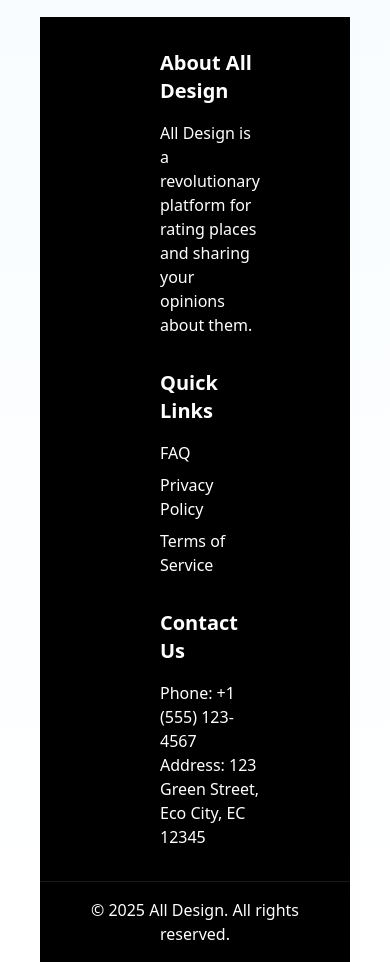
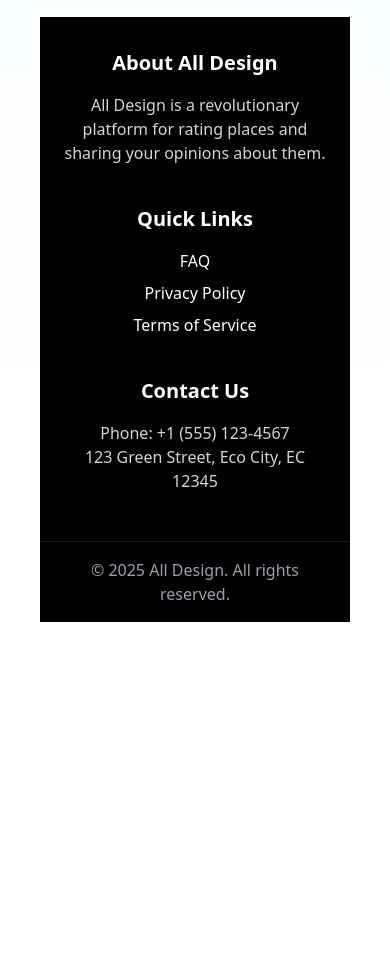
Before and after one commit to yassir5236/allDesign, an Angular app: page / in a window 390 px wide. Shown: the part 1500-2462 px from the top of the page. After the commit the page ends 2122 px from the top, so only its background shows below. Built offline with nearby package versions, Linux system fonts and the light colour scheme.

Commit message:
make the footer responsive

```diff
--- a/src/app/services/services.component.html
+++ b/src/app/services/services.component.html
@@ -1,6 +1,6 @@
 <!-- Hero Section -->
-<div class="relative bg-primary rounded-2xl overflow-hidden">
-  <div class="absolute inset-0">
+<div class="relative bg-primary rounded-2xl  px-20 overflow-hidden   w-[90%] h-96 mx-auto">
+  <div class="absolute inset-0 ">
     <img
       class="w-full h-full object-cover"
       src="https://images.pexels.com/photos/1643383/pexels-photo-1643383.jpeg"
--- a/src/app/shared/footer/footer.component.html
+++ b/src/app/shared/footer/footer.component.html
@@ -1,31 +1,45 @@
-<footer class="bg-black text-white mt-10 min-h-[300px] flex flex-col ">
-  <div class="container mx-auto px-10 py-8 flex-grow">
-      <div class="grid md:grid-cols-3 gap-8  px-20">
-          <div class="flex flex-col ">
+<footer class="bg-black text-white mt-10 min-h-[300px] flex flex-col">
+    <div class="container mx-auto px-6 md:px-10 py-8 flex-grow">
+      <div class="grid grid-cols-1 md:grid-cols-3 gap-10 md:gap-16 text-center md:text-left">
+
+        <!-- About Section -->
+        <div class="flex flex-col items-center md:items-start">
           <h4 class="text-xl font-semibold mb-4">About All Design</h4>
-              <p class="max-w-xs">
-                  All Design is a revolutionary platform for rating places and sharing your
-                  opinions about them.
+          <p class="max-w-sm text-gray-300">
+            All Design is a revolutionary platform for rating places and sharing your opinions about them.
           </p>
         </div>
-          <div class="flex flex-col">
+
+        <!-- Quick Links -->
+        <div class="flex flex-col items-center md:items-start">
           <h4 class="text-xl font-semibold mb-4">Quick Links</h4>
           <ul class="space-y-2">
-                  <li><a href="/faq" class="hover:underline">FAQ</a></li>
-                  <li><a href="/privacy" class="hover:underline">Privacy Policy</a></li>
-                  <li><a href="/terms" class="hover:underline">Terms of Service</a></li>
+            <li><a href="/faq" class="hover:text-gray-400 transition">FAQ</a></li>
+            <li><a href="/privacy" class="hover:text-gray-400 transition">Privacy Policy</a></li>
+            <li><a href="/terms" class="hover:text-gray-400 transition">Terms of Service</a></li>
           </ul>
         </div>
-          <div class="flex flex-col">
+
+        <!-- Contact Section -->
+        <div class="flex flex-col items-center md:items-start">
           <h4 class="text-xl font-semibold mb-4">Contact Us</h4>
-              <p>Phone: +1 (555) 123-4567</p>
-              <p>Address: 123 Green Street, Eco City, EC 12345</p>
+          <p class="text-gray-300">Phone: +1 (555) 123-4567</p>
+          <p class="text-gray-300">123 Green Street, Eco City, EC 12345</p>
+
+          <!-- Social Media -->
+          <div class="mt-4 flex space-x-4">
+            <a href="#" class="hover:text-gray-400 transition"><i class="fab fa-facebook text-xl"></i></a>
+            <a href="#" class="hover:text-gray-400 transition"><i class="fab fa-twitter text-xl"></i></a>
+            <a href="#" class="hover:text-gray-400 transition"><i class="fab fa-instagram text-xl"></i></a>
           </div>
         </div>
       </div>
+    </div>
+
+    <!-- Footer Bottom -->
     <div class="mt-auto py-4 border-t border-white/10">
-      <div class="container mx-auto px-10 text-center">
-          <p>© 2025 All Design. All rights reserved.</p>
+      <div class="container mx-auto px-6 text-center">
+        <p class="text-gray-400">© 2025 All Design. All rights reserved.</p>
       </div>
     </div>
   </footer>
```
Lines whose indentation alone changed are shown as unchanged.
